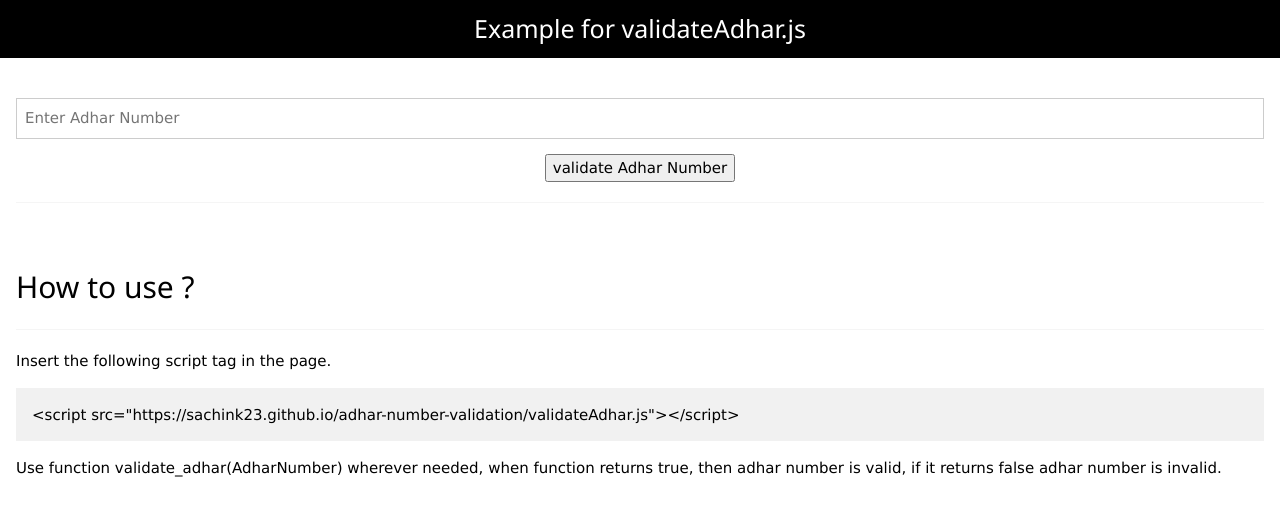
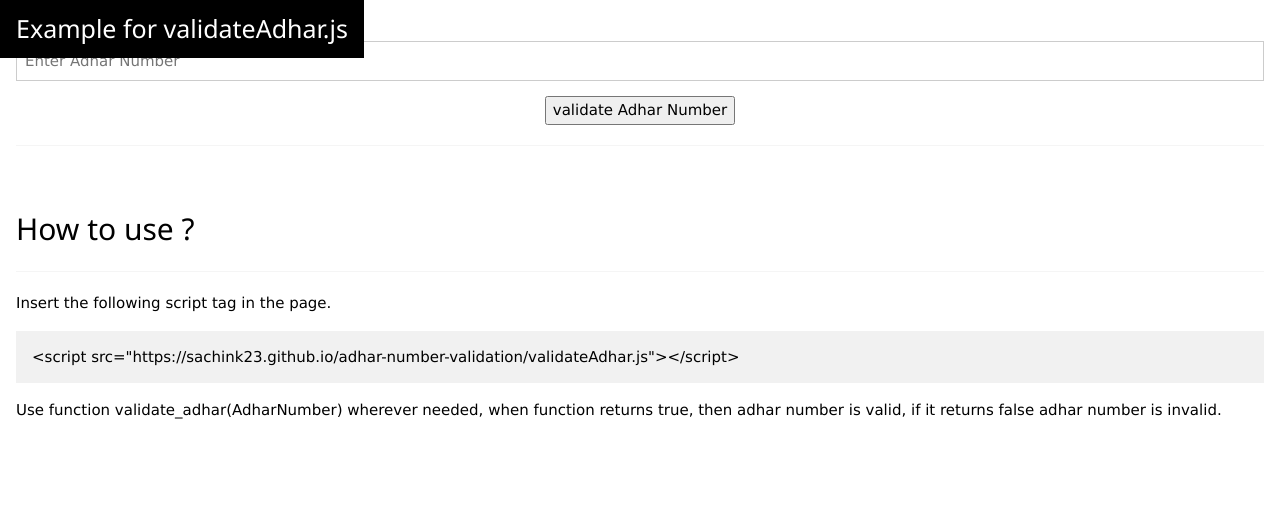
Before and after one commit to sachink23/adhar-number-validation, a plain HTML site: page index.html in a window 1280 px wide. Drawn offline with nearby package versions, Linux system fonts and the light colour scheme.

Commit message:
Update index.html

```diff
--- a/index.html
+++ b/index.html
@@ -8,7 +8,7 @@
     <meta name="google-site-verification" content="-Vbf9nG-4vJO9iftjOxOM2uWk003YvIxjDLhcdNvFjE" />
   </head>
   <body>
-      <div class="w3-container w3-center w3-black" style="top:0; position:fixed:">
+      <div class="w3-container w3-center w3-black" style="top:0; position:fixed;">
           <h1 style="font-size:25px">Example for validateAdhar.js</h1>
       </div>
       <br>
```
